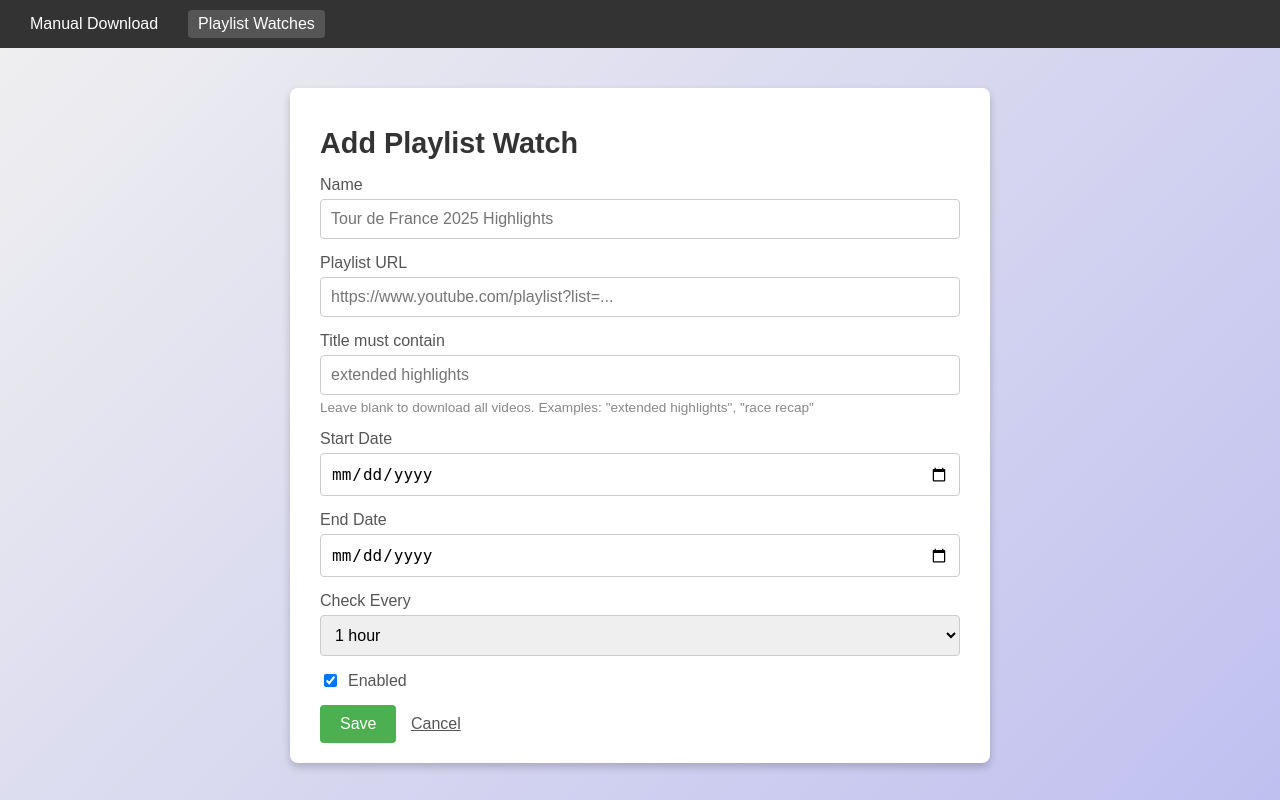
After one commit to wassupluke/jellyfin-downloader, a Flask app: page /watches/add in a window 1280 px wide. The commit adds this page. Run offline with Flask 3, Linux system fonts and the light colour scheme; some libraries are stand-ins or nearby versions.

Commit message:
Add playlist watch UI with built-in scheduler
Replace the bash autodownloader script and host cron with an in-app
web UI for managing playlist watches. Users can configure monitored
playlists with title filters, date windows, and check intervals
through the browser. A background scheduler thread handles automatic
downloads, removing the need for SSH access or crontab editing.

Co-Authored-By: Claude Opus 4.6 <noreply@anthropic.com>

```diff
--- a/app.py
+++ b/app.py
@@ -1,50 +1,87 @@
+import json
 import os
+import subprocess
+import threading
+import time
+import uuid
+from datetime import date, datetime
+
 import requests
-from flask import Flask, render_template, request
+from flask import Flask, redirect, render_template, request, url_for
 
 app = Flask(__name__)
 
 JELLYFIN_TOKEN = os.environ.get("JELLYFIN_TOKEN")
 JELLYFIN_URL = "http://192.168.5.39:8096"
 YOUTUBE_PATH = "/mnt/ceph-videos/YouTube/"
+WATCHES_FILE = "/app/watches.json"
+ARCHIVES_DIR = "/app/archives"
+
+# ── Shared helpers ──────────────────────────────────────────────
+
+def run_ytdlp(url, extra_args=None):
+    """Run yt-dlp with given URL and optional extra args. Returns True on success."""
+    cmd = ["yt-dlp"] + (extra_args or []) + [url]
+    print(f"[yt-dlp] {' '.join(cmd)}", flush=True)
+    result = subprocess.run(cmd)
+    return result.returncode == 0
+
+
+def trigger_jellyfin_scan():
+    """Trigger a Jellyfin library scan for the YouTube path."""
+    try:
+        response = requests.post(
+            f"{JELLYFIN_URL}/Library/Media/Updated",
+            headers={
+                "X-MediaBrowser-Token": JELLYFIN_TOKEN,
+                "Content-Type": "application/json",
+            },
+            json={
+                "dto": {
+                    "Updates": [
+                        {"Path": YOUTUBE_PATH, "UpdateType": "scan"}
+                    ]
+                }
+            },
+            timeout=5,
+        )
+        print(
+            f"[jellyfin] HTTP {response.status_code} | bytes={len(response.content)}",
+            flush=True,
+        )
+    except Exception as e:
+        print(f"[jellyfin] scan failed: {e}", flush=True)
+
+
+# ── Watches persistence ─────────────────────────────────────────
+
+def load_watches():
+    if not os.path.exists(WATCHES_FILE):
+        return []
+    with open(WATCHES_FILE) as f:
+        return json.load(f)
+
+
+def save_watches(watches):
+    with open(WATCHES_FILE, "w") as f:
+        json.dump(watches, f, indent=2)
+
+
+def find_watch(watches, watch_id):
+    return next((w for w in watches if w["id"] == watch_id), None)
+
+
+# ── Manual download routes ──────────────────────────────────────
 
 @app.route("/", methods=["GET", "POST"])
 def download():
     if request.method == "POST":
         url = request.form["url"]
+        success = run_ytdlp(url, ["--config-locations", "/app/yt-dlp.conf"])
 
-        exit_code = os.system(
-            f"yt-dlp --config-locations /app/yt-dlp.conf {url}"
-        )
-
-        if exit_code == 0:
+        if success:
             status = "✅ Download complete!"
-
-            response = requests.post(
-                f"{JELLYFIN_URL}/Library/Media/Updated",
-                headers={
-                    "X-MediaBrowser-Token": JELLYFIN_TOKEN,
-                    "Content-Type": "application/json",
-                },
-                json={
-                    "dto": {
-                        "Updates": [
-                            {
-                                "Path": YOUTUBE_PATH,
-                                "UpdateType": "scan"
-                            }
-                        ]
-                    }
-                },
-                timeout=5,
-            )
-
-            print(
-                f"🟢 Jellyfin response: HTTP {response.status_code} | "
-                f"bytes={len(response.content)}",
-                flush=True
-            )
-
+            trigger_jellyfin_scan()
         else:
             status = "❌ Download failed. Please check the URL or try again."
 
@@ -53,5 +90,154 @@ def download():
     return render_template("download.html")
 
 
+# ── Watch CRUD routes ───────────────────────────────────────────
+
+@app.route("/watches")
+def watches_list():
+    watches = load_watches()
+    today = date.today().isoformat()
+    for w in watches:
+        w["_active"] = w.get("start_date", "") <= today <= w.get("end_date", "")
+    return render_template("watches.html", watches=watches)
+
+
+@app.route("/watches/add", methods=["GET", "POST"])
+def watches_add():
+    if request.method == "POST":
+        watches = load_watches()
+        watches.append(_watch_from_form(request.form))
+        save_watches(watches)
+        return redirect(url_for("watches_list"))
+    return render_template("watch_form.html", watch=None)
+
+
+@app.route("/watches/<watch_id>/edit", methods=["GET", "POST"])
+def watches_edit(watch_id):
+    watches = load_watches()
+    watch = find_watch(watches, watch_id)
+    if not watch:
+        return redirect(url_for("watches_list"))
+
+    if request.method == "POST":
+        updated = _watch_from_form(request.form)
+        updated["id"] = watch["id"]
+        updated["last_run"] = watch.get("last_run")
+        watches = [updated if w["id"] == watch_id else w for w in watches]
+        save_watches(watches)
+        return redirect(url_for("watches_list"))
+
+    return render_template("watch_form.html", watch=watch)
+
+
+@app.route("/watches/<watch_id>/delete", methods=["POST"])
+def watches_delete(watch_id):
+    watches = load_watches()
+    watches = [w for w in watches if w["id"] != watch_id]
+    save_watches(watches)
+    return redirect(url_for("watches_list"))
+
+
+@app.route("/watches/<watch_id>/run", methods=["POST"])
+def watches_run(watch_id):
+    watches = load_watches()
+    watch = find_watch(watches, watch_id)
+    if watch:
+        _run_watch(watch)
+        watch["last_run"] = datetime.now().isoformat(timespec="seconds")
+        save_watches(watches)
+    return redirect(url_for("watches_list"))
+
+
+def _watch_from_form(form):
+    return {
+        "id": str(uuid.uuid4()),
+        "name": form["name"],
+        "playlist_url": form["playlist_url"],
+        "title_filter": form.get("title_filter", "").strip(),
+        "start_date": form["start_date"],
+        "end_date": form["end_date"],
+        "interval_hours": int(form["interval_hours"]),
+        "enabled": "enabled" in form,
+        "last_run": None,
+    }
+
+
+# ── Watch execution ─────────────────────────────────────────────
+
+def _run_watch(watch):
+    """Execute yt-dlp for a single watch."""
+    os.makedirs(ARCHIVES_DIR, exist_ok=True)
+    archive_file = os.path.join(ARCHIVES_DIR, f"{watch['id']}.txt")
+
+    args = [
+        "--download-archive", archive_file,
+        "--dateafter", watch["start_date"].replace("-", ""),
+        "--datebefore", watch["end_date"].replace("-", ""),
+        "--write-thumbnail",
+        "--format", "bestvideo+bestaudio/best",
+        "--merge-output-format", "mp4",
+        "--parse-metadata", "%(upload_date>%Y)s:%(meta_date)s",
+        "--embed-metadata",
+        "--embed-thumbnail",
+        "--embed-subs",
+        "--sub-langs", "en,en-US",
+        "--ignore-errors",
+        "--no-overwrites",
+        "--output", f"{YOUTUBE_PATH}%(uploader)s/%(playlist_title)s/%(title)s.%(ext)s",
+    ]
+
+    title_filter = watch.get("title_filter", "").strip()
+    if title_filter:
+        args += ["--match-title", title_filter]
+
+    print(f"[scheduler] running watch '{watch['name']}'", flush=True)
+    success = run_ytdlp(watch["playlist_url"], args)
+    if success:
+        trigger_jellyfin_scan()
+
+
+# ── Background scheduler ────────────────────────────────────────
+
+def _scheduler_loop():
+    print("[scheduler] started", flush=True)
+    while True:
+        time.sleep(300)  # check every 5 minutes
+        try:
+            watches = load_watches()
+            now = datetime.now()
+            today = date.today().isoformat()
+            changed = False
+
+            for watch in watches:
+                if not watch.get("enabled"):
+                    continue
+                if not (watch.get("start_date", "") <= today <= watch.get("end_date", "")):
+                    continue
+
+                last_run = watch.get("last_run")
+                if last_run:
+                    elapsed = (now - datetime.fromisoformat(last_run)).total_seconds() / 3600
+                    if elapsed < watch.get("interval_hours", 4):
+                        continue
+
+                _run_watch(watch)
+                watch["last_run"] = now.isoformat(timespec="seconds")
+                changed = True
+
+            if changed:
+                save_watches(watches)
+
+        except Exception as e:
+            print(f"[scheduler] error: {e}", flush=True)
+
+
+def start_scheduler():
+    t = threading.Thread(target=_scheduler_loop, daemon=True)
+    t.start()
+
+
+# ── Main ────────────────────────────────────────────────────────
+
 if __name__ == "__main__":
+    start_scheduler()
     app.run(host="0.0.0.0", port=5000)
--- a/docker-compose.yml
+++ b/docker-compose.yml
@@ -15,5 +15,7 @@ services:
       - type: bind
         source: /home/wassu/jellyfin-downloader/download-archive.txt
         target: /app/download-archive.txt
+      - ./watches.json:/app/watches.json
+      - ./archives:/app/archives
     restart:
       unless-stopped
--- /dev/null
+++ b/templates/base.html
@@ -0,0 +1,98 @@
+<!DOCTYPE html>
+<html lang="en">
+<head>
+    <meta charset="UTF-8">
+    <meta name="viewport" content="width=device-width, initial-scale=1.0">
+    <title>{% block title %}Jellyfin Downloader{% endblock %}</title>
+    <style>
+        * { box-sizing: border-box; }
+        body {
+            font-family: Arial, sans-serif;
+            background: linear-gradient(135deg, #f0f0f0, #c0c0f0);
+            margin: 0;
+            min-height: 100vh;
+            display: flex;
+            flex-direction: column;
+            align-items: center;
+        }
+        nav {
+            width: 100%;
+            background: #333;
+            padding: 10px 20px;
+            display: flex;
+            gap: 20px;
+        }
+        nav a {
+            color: #fff;
+            text-decoration: none;
+            font-size: 1rem;
+            padding: 5px 10px;
+            border-radius: 4px;
+        }
+        nav a:hover, nav a.active {
+            background: #555;
+        }
+        .container {
+            background: #fff;
+            padding: 20px 30px;
+            border-radius: 8px;
+            box-shadow: 0 4px 8px rgba(0,0,0,0.2);
+            margin-top: 40px;
+            width: 100%;
+            max-width: 700px;
+        }
+        h1 { font-size: 1.8rem; color: #333; margin-bottom: 1rem; }
+        .btn {
+            display: inline-block;
+            background: #4CAF50;
+            color: white;
+            border: none;
+            padding: 10px 20px;
+            font-size: 1rem;
+            border-radius: 4px;
+            cursor: pointer;
+            text-decoration: none;
+            transition: background 0.3s ease;
+        }
+        .btn:hover { background: #45a049; }
+        .btn-danger { background: #e53935; }
+        .btn-danger:hover { background: #c62828; }
+        .btn-blue { background: #1976D2; }
+        .btn-blue:hover { background: #1565C0; }
+        .btn-sm { padding: 5px 12px; font-size: 0.85rem; }
+        input[type="text"], input[type="url"], input[type="date"], select {
+            width: 100%;
+            padding: 10px;
+            font-size: 1rem;
+            margin: 5px 0 15px 0;
+            border: 1px solid #ccc;
+            border-radius: 4px;
+        }
+        label { font-size: 1rem; color: #555; }
+        table { width: 100%; border-collapse: collapse; margin: 15px 0; }
+        th, td { text-align: left; padding: 8px 10px; border-bottom: 1px solid #ddd; }
+        th { background: #f5f5f5; }
+        .badge {
+            display: inline-block;
+            padding: 3px 8px;
+            border-radius: 10px;
+            font-size: 0.8rem;
+            color: #fff;
+        }
+        .badge-green { background: #4CAF50; }
+        .badge-gray { background: #999; }
+        .badge-orange { background: #FF9800; }
+        .helper { font-size: 0.85rem; color: #888; margin-top: -10px; margin-bottom: 15px; }
+        .actions { display: flex; gap: 5px; }
+    </style>
+</head>
+<body>
+    <nav>
+        <a href="/" {% if active_page == 'download' %}class="active"{% endif %}>Manual Download</a>
+        <a href="/watches" {% if active_page == 'watches' %}class="active"{% endif %}>Playlist Watches</a>
+    </nav>
+    <div class="container">
+        {% block content %}{% endblock %}
+    </div>
+</body>
+</html>
--- /dev/null
+++ b/templates/watch_form.html
@@ -0,0 +1,47 @@
+{% extends "base.html" %}
+{% set active_page = 'watches' %}
+{% block title %}{{ 'Edit' if watch else 'Add' }} Watch{% endblock %}
+{% block content %}
+<h1>{{ 'Edit' if watch else 'Add' }} Playlist Watch</h1>
+<form method="POST">
+    <label for="name">Name</label>
+    <input type="text" name="name" id="name" placeholder="Tour de France 2025 Highlights"
+           value="{{ watch.name if watch else '' }}" required>
+
+    <label for="playlist_url">Playlist URL</label>
+    <input type="url" name="playlist_url" id="playlist_url"
+           placeholder="https://www.youtube.com/playlist?list=..."
+           value="{{ watch.playlist_url if watch else '' }}" required>
+
+    <label for="title_filter">Title must contain</label>
+    <input type="text" name="title_filter" id="title_filter"
+           placeholder="extended highlights"
+           value="{{ watch.title_filter if watch else '' }}">
+    <p class="helper">Leave blank to download all videos. Examples: "extended highlights", "race recap"</p>
+
+    <label for="start_date">Start Date</label>
+    <input type="date" name="start_date" id="start_date"
+           value="{{ watch.start_date if watch else '' }}" required>
+
+    <label for="end_date">End Date</label>
+    <input type="date" name="end_date" id="end_date"
+           value="{{ watch.end_date if watch else '' }}" required>
+
+    <label for="interval_hours">Check Every</label>
+    <select name="interval_hours" id="interval_hours">
+        {% for h in [1, 2, 4, 6, 12] %}
+        <option value="{{ h }}" {% if watch and watch.interval_hours == h %}selected{% endif %}>
+            {{ h }} hour{{ 's' if h != 1 else '' }}
+        </option>
+        {% endfor %}
+    </select>
+
+    <label style="display:flex;align-items:center;gap:8px;margin-bottom:15px">
+        <input type="checkbox" name="enabled" {% if not watch or watch.enabled %}checked{% endif %}>
+        Enabled
+    </label>
+
+    <input type="submit" class="btn" value="Save">
+    <a href="/watches" style="margin-left:10px;color:#555">Cancel</a>
+</form>
+{% endblock %}
```
Also changed, not shown: templates/download.html (+11 -75 lines), templates/result.html (+9 -52 lines), templates/watches.html (added, +52 -0 lines), README.md, 5 other files.
